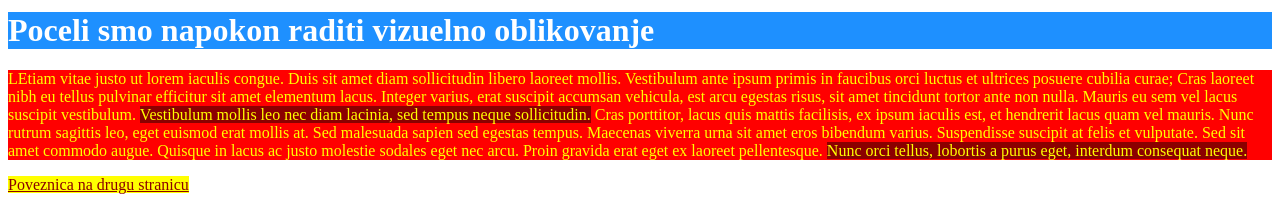
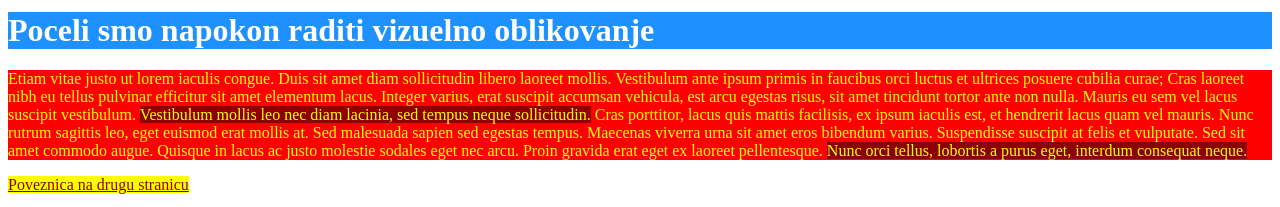
Before and after one commit to bharbic/aazabagic.github.io, a plain HTML site: page index.html in a window 1280 px wide. Shown: the part 282-489 px from the top of the page. Drawn offline with Linux system fonts and the light colour scheme.

Commit message:
Update index.html

```diff
--- a/index.html
+++ b/index.html
@@ -17,7 +17,7 @@
 
 <h1 style="background-color: dodgerblue; color: white">Poceli smo napokon raditi vizuelno oblikovanje</h1>
 
-<p style="background-color: red; color: yellow">LEtiam vitae justo ut lorem iaculis congue. Duis sit amet diam sollicitudin libero laoreet mollis. Vestibulum ante ipsum primis in faucibus orci luctus et ultrices posuere cubilia curae; Cras laoreet nibh eu tellus pulvinar efficitur sit amet elementum lacus. Integer varius, erat suscipit accumsan vehicula, est arcu egestas risus, sit amet tincidunt tortor ante non nulla.  Mauris eu sem vel lacus suscipit vestibulum. <span style="background-color: darkred">Vestibulum mollis leo nec diam lacinia, sed tempus neque sollicitudin.</span> Cras porttitor, lacus quis mattis facilisis, ex ipsum iaculis est, et hendrerit lacus quam vel mauris. Nunc rutrum sagittis leo, eget euismod erat mollis at. Sed malesuada sapien sed egestas tempus. Maecenas viverra urna sit amet eros bibendum varius. Suspendisse suscipit at felis et vulputate. Sed sit amet commodo augue. Quisque in lacus ac justo molestie sodales eget nec arcu. Proin gravida erat eget ex laoreet pellentesque. <span style="background-color: darkred">Nunc orci tellus, lobortis a purus eget, interdum consequat neque.</span></p>
+<p style="background-color: red; color: yellow">Etiam vitae justo ut lorem iaculis congue. Duis sit amet diam sollicitudin libero laoreet mollis. Vestibulum ante ipsum primis in faucibus orci luctus et ultrices posuere cubilia curae; Cras laoreet nibh eu tellus pulvinar efficitur sit amet elementum lacus. Integer varius, erat suscipit accumsan vehicula, est arcu egestas risus, sit amet tincidunt tortor ante non nulla.  Mauris eu sem vel lacus suscipit vestibulum. <span style="background-color: darkred">Vestibulum mollis leo nec diam lacinia, sed tempus neque sollicitudin.</span> Cras porttitor, lacus quis mattis facilisis, ex ipsum iaculis est, et hendrerit lacus quam vel mauris. Nunc rutrum sagittis leo, eget euismod erat mollis at. Sed malesuada sapien sed egestas tempus. Maecenas viverra urna sit amet eros bibendum varius. Suspendisse suscipit at felis et vulputate. Sed sit amet commodo augue. Quisque in lacus ac justo molestie sodales eget nec arcu. Proin gravida erat eget ex laoreet pellentesque. <span style="background-color: darkred">Nunc orci tellus, lobortis a purus eget, interdum consequat neque.</span></p>
 
 <a style="background: yellow; color: darkred" href="railgun.html">Poveznica na drugu stranicu</a>
 
```
